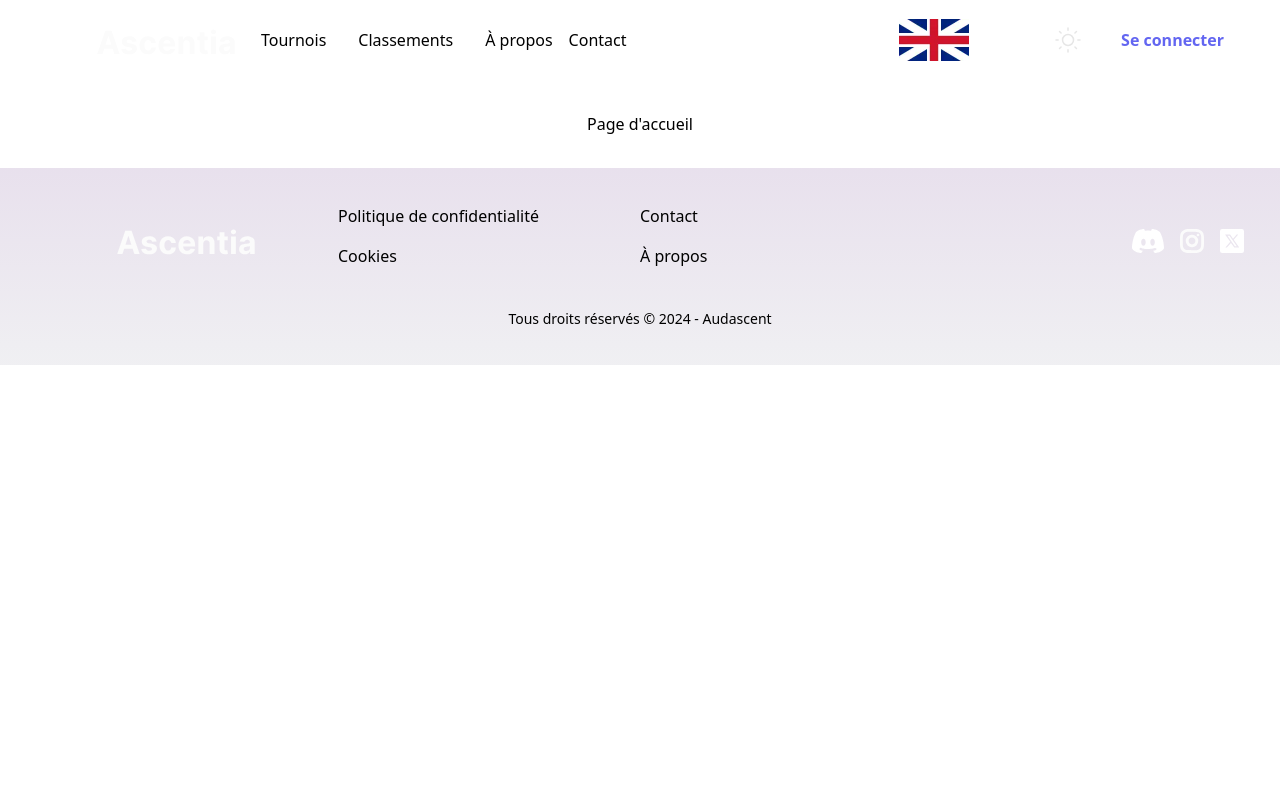
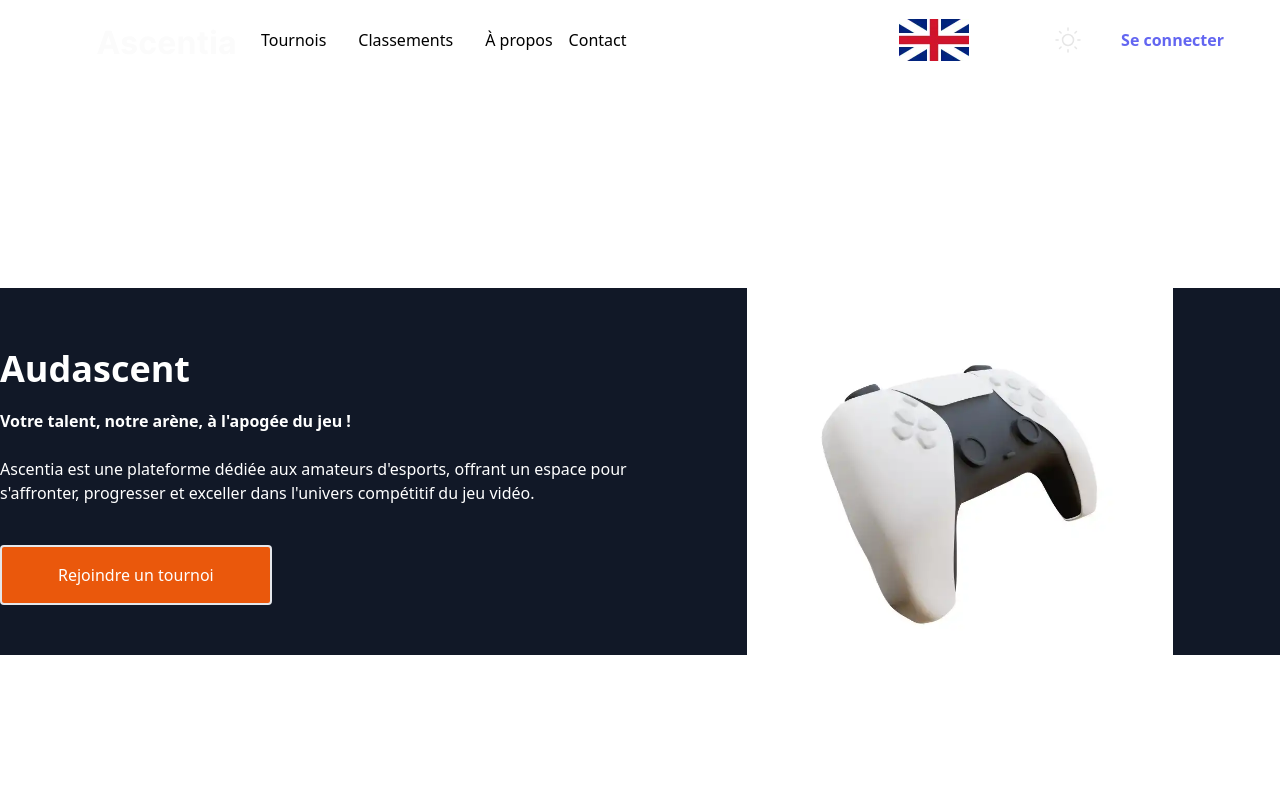
Before and after one commit to shaoual/audascent, a Vue app: page / in a window 1280 px wide. Shown: the top 800 px of the page. Built offline with nearby package versions, Linux system fonts and the light colour scheme.

Commit message:
ajout page hero + corrections

```diff
--- /dev/null
+++ b/src/components/hero.vue
@@ -0,0 +1,59 @@
+<script setup lang="ts">
+import { RouterLink } from 'vue-router'
+</script>
+
+<template>
+
+    <section>
+<div class="bg-gray-900 text-white">
+    <div class="flex items-center justify-center mt-20 md:grid md:grid-cols-2 md:mt-32 lg:mt-52">
+
+ <div class="hidden md:block order-1 md:order-2 mx-auto">
+
+                <div class="flex justify-center">
+                  <img src="/public/img/img__GameController.webp"
+                    class="w-2/3 md:full lg:1/3" alt="illustration" />
+                </div>
+
+                </div>
+
+
+
+
+
+  <div class="order-2 md:order-1 ">
+  <div class="lg:flex">
+    <h1 class="text-4xl text-center md:text-justify font-Helvetica font-bold mt-3 text-white">Audascent</h1>
+  </div>
+
+  <div class="lg:flex text-center md:text-justify mt-5 font-bold text-white  ">
+    <p >Votre talent, notre arène, à l'apogée du jeu !</p>
+  </div>
+
+      <div class="order-3 md:hidden mt-20 mx-auto">
+        <div class="flex justify-center">
+          <img src="/public/img/img__GameController.webp" class="w-2/3 md:w-full" alt="illustration" />
+        </div>
+        </div>
+
+  <div class="lg:flex mt-6 text-white text-center md:text-left mx-4 md:mx-0">
+    <p>Ascentia est une plateforme dédiée aux amateurs d'esports, offrant un espace pour s'affronter, progresser et exceller dans l'univers compétitif du jeu vidéo.</p>
+  </div>
+
+<div class="flex justify-center md:float-left">
+      <button class="bg-orange-600 hover:bg-gray-400 text-white mt-10 py-4 px-14 rounded inline-flex items-center border-2 border-whiter lg:flex-row">
+        <RouterLink to="../pages/tournois.vue">Rejoindre un tournoi</RouterLink><!--AJOUTER LE LIEN VERS LA PAGE TOURNOIS-->
+      </button>
+    </div>
+
+  </div>
+
+    </div>
+
+</div>
+
+      <!-- Jumbotron -->
+    </section>
+    <!-- Section: Design Block -->
+
+    </template>
--- a/src/pages/index.vue
+++ b/src/pages/index.vue
@@ -1,5 +1,19 @@
+<script setup lang="ts">
+import HeaderPage from '@/components/HeaderPage.vue'
+import FooterPage from '@/components/FooterPage.vue'
+import hero from '@/components/hero.vue'
+</script>
+
+
 <template>
-  <div class="p-8 text-center">
-    <h1>Page d'accueil</h1>
+   <main class="main-content">
+  <hero class="mb-44 lg:mb-96" />
+
+  <div class="bg-gray-900 text-white">
+
+
+
   </div>
+
+</main>
 </template>
```
